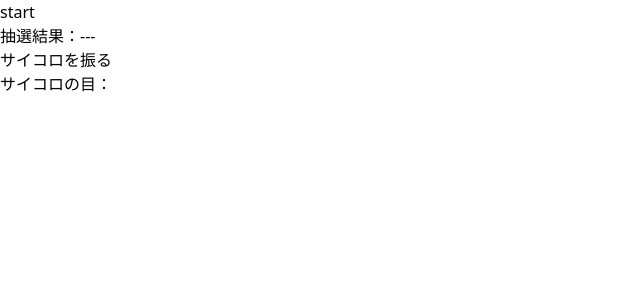
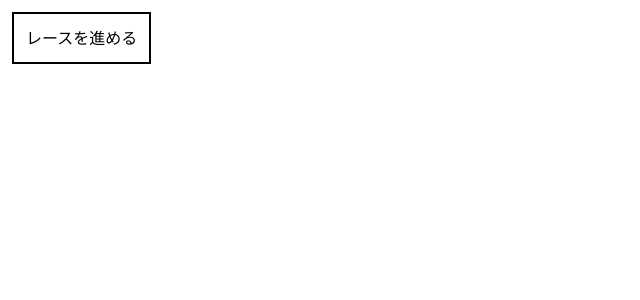
Before and after one commit to YM202c2100/camel-up, a Next.js app: page / in a window 1280 px wide. Shown: the top 300 px of the page, without its empty margins (0-640 px from the left). Built offline with nearby package versions, Linux system fonts and the light colour scheme.

Commit message:
[feat] サイコロ等に関することはrollActionコンポーネント下で管理するように変更

```diff
--- a/app/CamelSelector/camelSelector.tsx
+++ /dev/null
@@ -1,34 +0,0 @@
-import { useState } from "react"
-
-const camelColors = ["purple","pink","orange","green","blue","black","white"] as const
-export type CamelColor = typeof camelColors[number]
-
-export const CamelSelector:React.FC = ()=>{
-  const [selectedCamel, setCamel] = useState<CamelColor|null>(null)
-  const [remainingCamels, setRemainingCamels] = useState<CamelColor[]>([...camelColors])
-
-  return(
-    <div>
-      <button onClick={SelectRandomCamel}>start</button>
-      <div>
-        抽選結果：{selectedCamel ?? "---"}
-      </div>
-    </div>
-  )
-
-  function SelectRandomCamel(){
-    const numOfCamels = remainingCamels.length
-    if(numOfCamels === 0){
-      console.log("すべて抽選済みです");
-      return
-    }
-
-    const randomIndex = Math.floor(Math.random() * numOfCamels)
-
-    const selectedCamel = remainingCamels[randomIndex]
-    setCamel(selectedCamel)
-
-    const newRemainingCamels = remainingCamels.filter(camel => camel !== selectedCamel)
-    setRemainingCamels(newRemainingCamels)
-  }
-}
--- a/app/RollDice/rollDice.tsx
+++ /dev/null
@@ -1,20 +0,0 @@
-import { useState } from "react"
-
-type DiceValues = 1|2|3
-
-export const RollDice:React.FC = ()=>{
-  const [diceResult, setDiceResult] = useState<DiceValues|null>(null)
-  return(
-    <div>
-      <button onClick={rollTheDice}>サイコロを振る</button>
-      <div>
-        サイコロの目：{diceResult}
-      </div>
-    </div>
-  )
-
-  function rollTheDice(){
-    const result = Math.floor(Math.random() * 3) + 1 as DiceValues
-    setDiceResult(result)
-  }
-}
--- /dev/null
+++ b/app/feature/rollAction/components/rollAction.tsx
@@ -0,0 +1,34 @@
+import { Dispatch, SetStateAction, useState } from "react"
+import { RollResult, CamelColor, camelColors, DiceValues } from "../models/models"
+import { getRandomCamel } from "../libs/camelSelector"
+import { rollDice } from "../libs/rollDice"
+
+export const RollAction:React.FC<{setRollResult:Dispatch<SetStateAction<RollResult|undefined>>}> = ({setRollResult})=>{
+  const [remainingCamels, setRemainingCamels] = useState<CamelColor[]>([...camelColors])
+  return(
+    <div>
+      <button
+        onClick={advanceRace}
+        className="border-2 border-black p-3 m-3"
+      >
+        レースを進める
+      </button>
+    </div>
+  )
+
+  function advanceRace(){
+    if(remainingCamels.length !== 0){
+      const camelResult:CamelColor = getRandomCamel(remainingCamels)
+      const diceResult:DiceValues = rollDice()
+
+      updateRemainingCamels(camelResult)
+
+      setRollResult({camel:camelResult, dice:diceResult})
+    }
+  }
+
+  function updateRemainingCamels(camelResult:CamelColor){
+    const newRemainingCamels = remainingCamels.filter(camel => camel !== camelResult)
+    setRemainingCamels(newRemainingCamels)
+  }
+}
--- /dev/null
+++ b/app/feature/rollAction/libs/camelSelector.ts
@@ -0,0 +1,13 @@
+import { Dispatch, SetStateAction } from "react";
+import { CamelColor } from "../models/models";
+
+export function getRandomCamel(
+  remainingCamels:CamelColor[],
+):CamelColor{
+  const numOfCamels = remainingCamels.length
+  const randomIndex = Math.floor(Math.random() * numOfCamels)
+
+  const selectedCamel = remainingCamels[randomIndex]
+
+  return selectedCamel
+}
--- /dev/null
+++ b/app/feature/rollAction/libs/rollDice.ts
@@ -0,0 +1,6 @@
+import { DiceValues } from "../models/models";
+
+export function rollDice():DiceValues{
+  const result = Math.floor(Math.random() * 3) + 1 as DiceValues
+  return result
+}
--- /dev/null
+++ b/app/feature/rollAction/models/models.ts
@@ -0,0 +1,9 @@
+export type RollResult = {
+  camel: CamelColor
+  dice: DiceValues,
+}
+
+export const camelColors = ["purple","pink","orange","green","blue","black","white"] as const
+export type CamelColor = typeof camelColors[number]
+
+export type DiceValues = 1|2|3
--- a/app/page.tsx
+++ b/app/page.tsx
@@ -1,13 +1,20 @@
 "use client"
 
-import { CamelSelector } from "./CamelSelector/camelSelector"
-import { RollDice } from "./RollDice/rollDice";
+import { useState } from "react";
+import { RollAction } from "./feature/rollAction/components/rollAction";
+import { RollResult } from "./feature/rollAction/models/models";
 
 export default function Home() {
+  const [rollResult, setRollResult] = useState<RollResult|undefined>(undefined)
+
   return (
     <div>
-      <CamelSelector/>
-      <RollDice/>
+      <RollAction setRollResult={setRollResult}/>
+      {rollResult &&
+        <div>
+          結果：{rollResult.camel}が+{rollResult.dice}
+        </div>
+      }
     </div>
   );
 }
```
